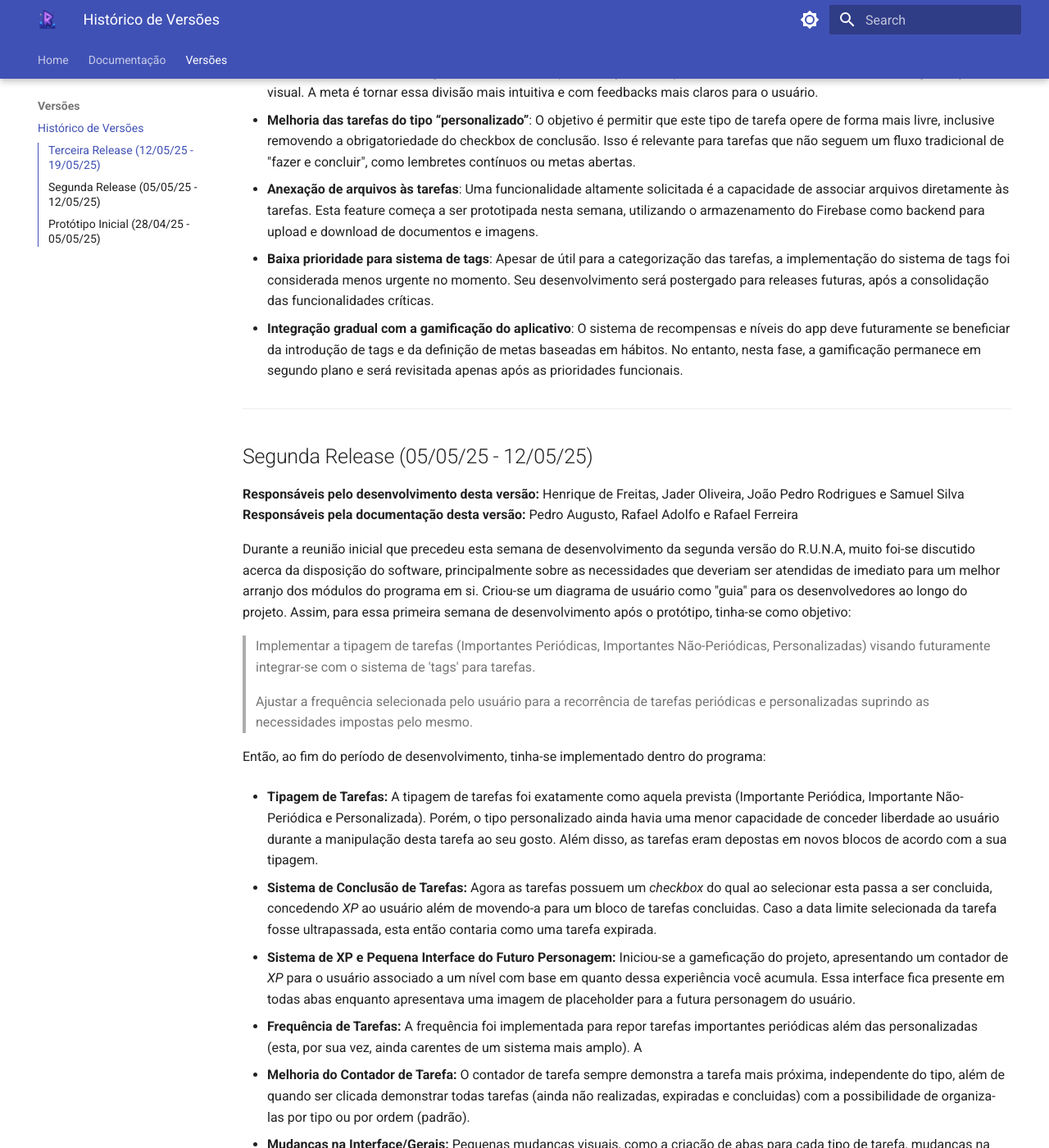
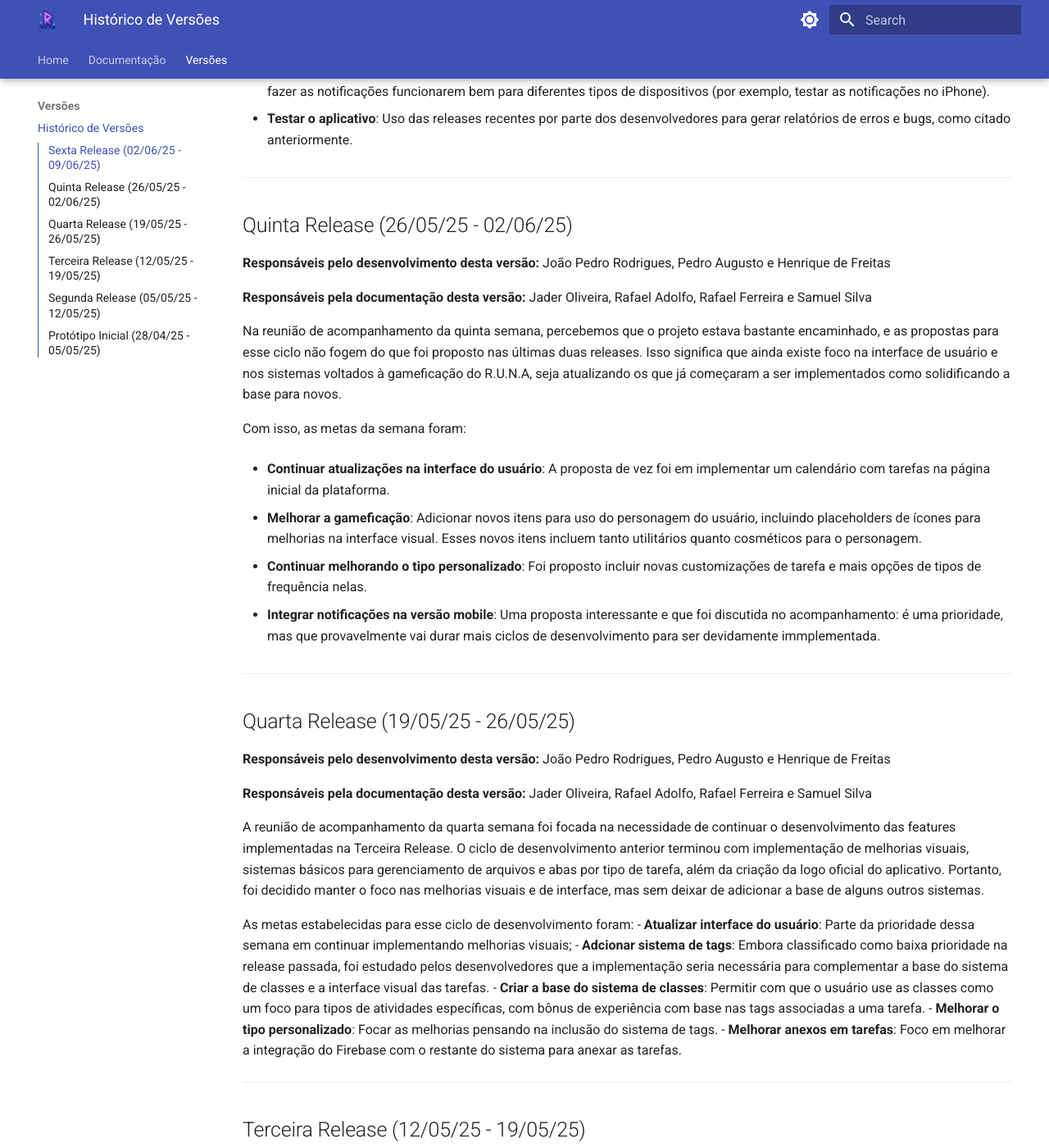
Before and after one commit to Radsfer/DocsE7Runa, an MkDocs documentation site: the page built from docs/versões/Versões.md, in a window 1280 px wide and 1400 px high, scrolled down 726 px. Shown: the whole window at 82% size. Built offline with MkDocs 1.6.1 and Material for MkDocs 9.7.7, drawn with Linux system fonts in a browser that asks for light colours; some of the changed text lies outside the part shown.

Commit message:
Update Versões.md
Adicionadas as seguintes seções:
- Quarta Release (19/05/25 - 26/05/25)
- Quinta Release (26/05/25 - 02/06/25)
- Sexta Release (02/06/25 - 09/06/25)

```diff
--- a/docs/versões/Versões.md
+++ b/docs/versões/Versões.md
@@ -1,6 +1,64 @@
 # Histórico de Versões
 
 Essa seção ficará responsável por descrever as atualizações feitas durante as semanas com o _Sprint_ relativo ao projeto R.U.N.A. Os registros específicos feitos pelos contribuidores do Projeto podem ser verificados no GitHub: [https://github.com/Ak4ai/TasksApp](Github R.U.N.A).
+
+---
+## Sexta Release (02/06/25 - 09/06/25)
+
+**Responsáveis pelo desenvolvimento desta versão:** Jader Oliveira, João Pedro Rodrigues, Pedro Augusto e Henrique de Freitas
+
+**Responsáveis pela documentação desta versão:** Rafael Adolfo,  Rafael Ferreira e Samuel Silva
+
+Durante a reuinão de acompanhamento da sexta semana, o foco foi voltado para a gameficação do projeto. Foi discutida a possibilidade de se implementar um sistema de inimigos ao R.U.N.A, de forma com que o usuário precise gerenciar a vida de seu personagem e tomar cuidado para não tomar penalidades por não cumprir tarefas. Além disso, a proposta de notificações mobile da última release começou a se encaminhar, mas ainda precisa de melhorias.
+
+A equipe concluiu que o projeto chegou em um estágio de desenvolvimento bom o suficiente para começar a fase de testes. Não houve uma definição formal, mas chegaram a um acordo do uso acompanhado das releases mais recentes para gerar relatórios de erros e bugs a serem consertados.
+
+Com isso, as metas de desenvolvimento da semana foram:
+
+- **Aprofundar a gameficação:** Isso seria feito através da implementação da mecânica de combate com inimigos, além da adição de mais itens e upgrades para o personagem.
+
+- **Polir as notificações do aplicativo**: Além de continuar o desenvolvimento da release passada, seria preciso estudar maneiras de fazer as notificações funcionarem bem para diferentes tipos de dispositivos (por exemplo, testar as notificações no iPhone).
+
+- **Testar o aplicativo**: Uso das releases recentes por parte dos desenvolvedores para gerar relatórios de erros e bugs, como citado anteriormente.
+
+---
+
+
+## Quinta Release (26/05/25 - 02/06/25)
+
+**Responsáveis pelo desenvolvimento desta versão:** João Pedro Rodrigues, Pedro Augusto e Henrique de Freitas
+
+**Responsáveis pela documentação desta versão:** Jader Oliveira, Rafael Adolfo,  Rafael Ferreira e Samuel Silva
+
+Na reunião de acompanhamento da quinta semana, percebemos que o projeto estava bastante encaminhado, e as propostas para esse ciclo não fogem do que foi proposto nas últimas duas releases. Isso significa que ainda existe foco na interface de usuário e nos sistemas voltados à gameficação do R.U.N.A, seja atualizando os que já começaram a ser implementados como solidificando a base para novos.
+
+Com isso, as metas da semana foram:
+
+- **Continuar atualizações na interface do usuário**: A proposta de vez foi em implementar um calendário com tarefas na página inicial da plataforma.
+
+- **Melhorar a gameficação**: Adicionar novos itens para uso do personagem do usuário, incluindo placeholders de ícones para melhorias na interface visual. Esses novos itens incluem tanto utilitários quanto cosméticos para o personagem.
+
+- **Continuar melhorando o tipo personalizado**: Foi proposto incluir novas customizações de tarefa e mais opções de tipos de frequência nelas.
+
+- **Integrar notificações na versão mobile**: Uma proposta interessante e que foi discutida no acompanhamento: é uma prioridade, mas que provavelmente vai durar mais ciclos de desenvolvimento para ser devidamente immplementada.
+
+---
+
+
+## Quarta Release (19/05/25 - 26/05/25)
+
+**Responsáveis pelo desenvolvimento desta versão:** João Pedro Rodrigues, Pedro Augusto e Henrique de Freitas
+
+**Responsáveis pela documentação desta versão:** Jader Oliveira, Rafael Adolfo,  Rafael Ferreira e Samuel Silva
+
+A reunião de acompanhamento da quarta semana foi focada na necessidade de continuar o desenvolvimento das features implementadas na Terceira Release. O ciclo de desenvolvimento anterior terminou com implementação de melhorias visuais, sistemas básicos para gerenciamento de arquivos e abas por tipo de tarefa, além da criação da logo oficial do aplicativo. Portanto, foi decidido manter o foco nas melhorias visuais e de interface, mas sem deixar de adicionar a base de alguns outros sistemas.
+
+As metas estabelecidas para esse ciclo de desenvolvimento foram:
+- **Atualizar interface do usuário**: Parte da prioridade dessa semana em continuar implementando melhorias visuais;
+- **Adcionar sistema de tags**: Embora classificado como baixa prioridade na release passada, foi estudado pelos desenvolvedores que a implementação seria necessária para complementar a base do sistema de classes e a interface visual das tarefas.
+- **Criar a base do sistema de classes**: Permitir com que o usuário use as classes como um foco para tipos de atividades específicas, com bônus de experiência com base nas tags associadas a uma tarefa.
+- **Melhorar o tipo personalizado**: Focar as melhorias pensando na inclusão do sistema de tags.
+- **Melhorar anexos em tarefas**: Foco em melhorar a integração do Firebase com o restante do sistema para anexar as tarefas.
 
 ---
 
```
